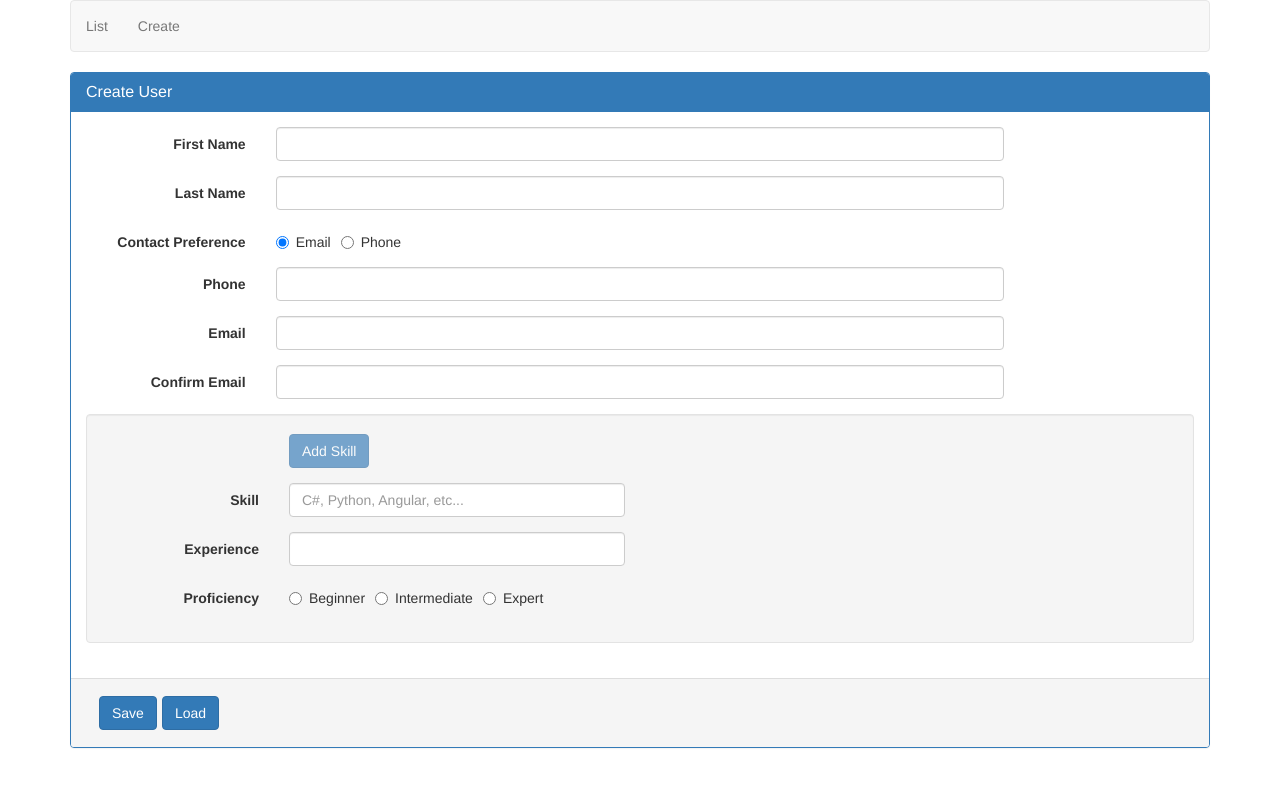
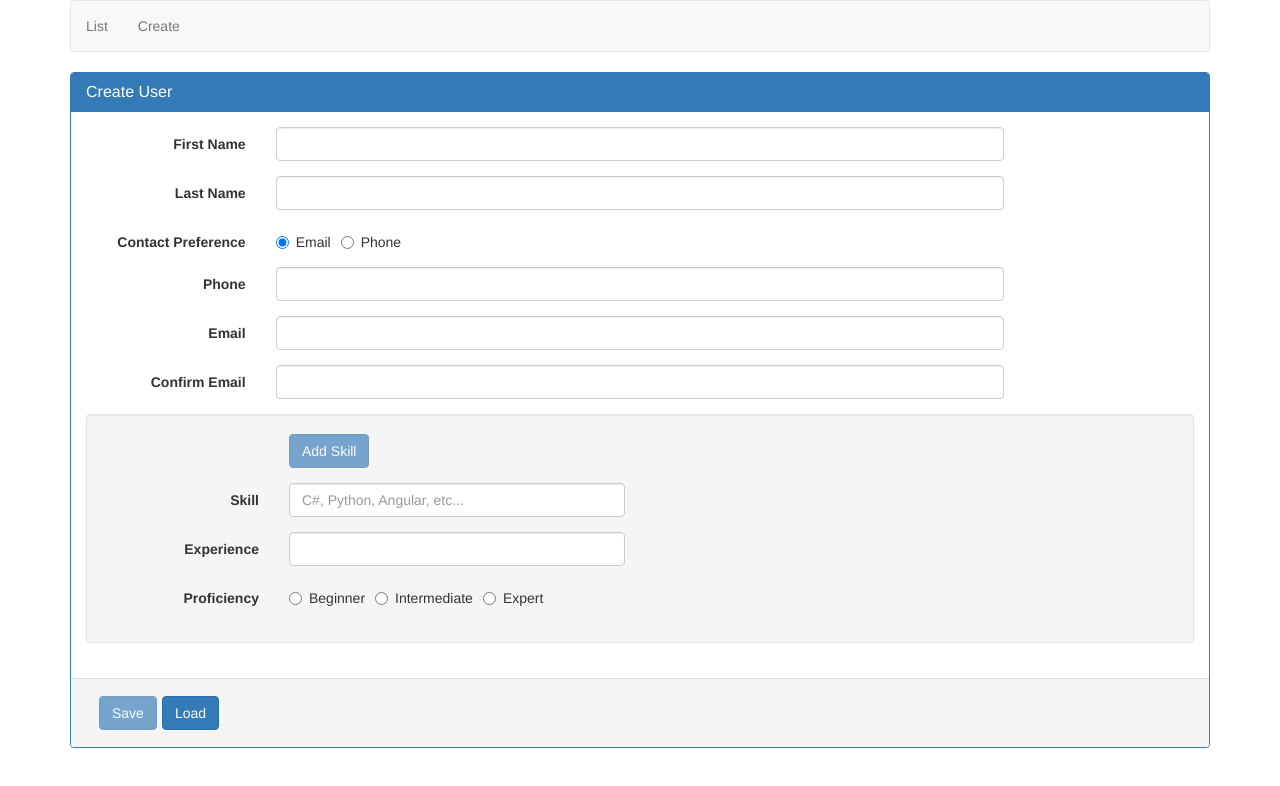
Before and after one commit to adeelbarki/Demo-formValidation-Angular, an Angular app: page /create in a window 1280 px wide. Shown: the top 786 px of the page. Built offline with nearby package versions, Linux system fonts and the light colour scheme.

Commit message:
submited data tested in console logs

```diff
--- a/src/app/user/create-user.component.html
+++ b/src/app/user/create-user.component.html
@@ -1,4 +1,4 @@
-<form class="form-horizontal" [formGroup]="userForm">
+<form class="form-horizontal" [formGroup]="userForm" #postForm="ngForm" (ngSubmit)="onCreatePost(postForm.value)">
   <div class="panel panel-primary">
     <div class="panel-heading">
       <h3 class="panel-title">Create User</h3>
@@ -195,11 +195,9 @@
       </div>
     </div>
 
-
-
     <div class="panel-footer">
       <div class="btn btn-toolbar">
-        <button class="btn btn-primary">Save</button>
+        <button class="btn btn-primary" [disabled]="!postForm.valid">Save</button>
         <button class="btn btn-primary" (click)="onClickLoadData()">Load</button>
       </div>
     </div>
--- a/src/app/user/create-user.component.ts
+++ b/src/app/user/create-user.component.ts
@@ -65,6 +65,10 @@ export class CreateUserComponent implements OnInit {
     });
   }
 
+  onCreatePost(postData: { firstName: string; lastName: string, phone: string, email: string}) {
+    console.log(postData);
+  }
+
   AddSkillButtonClick(): void {
     ( this.userForm.get('skills') as FormArray).push(this.addSkillFormGroup());
   }
@@ -127,4 +131,4 @@ function matchEmail(group: AbstractControl): {[key: string]: any} | null {
     } else {
       return { emailMismatch: true };
     }
-  }
+}
```
